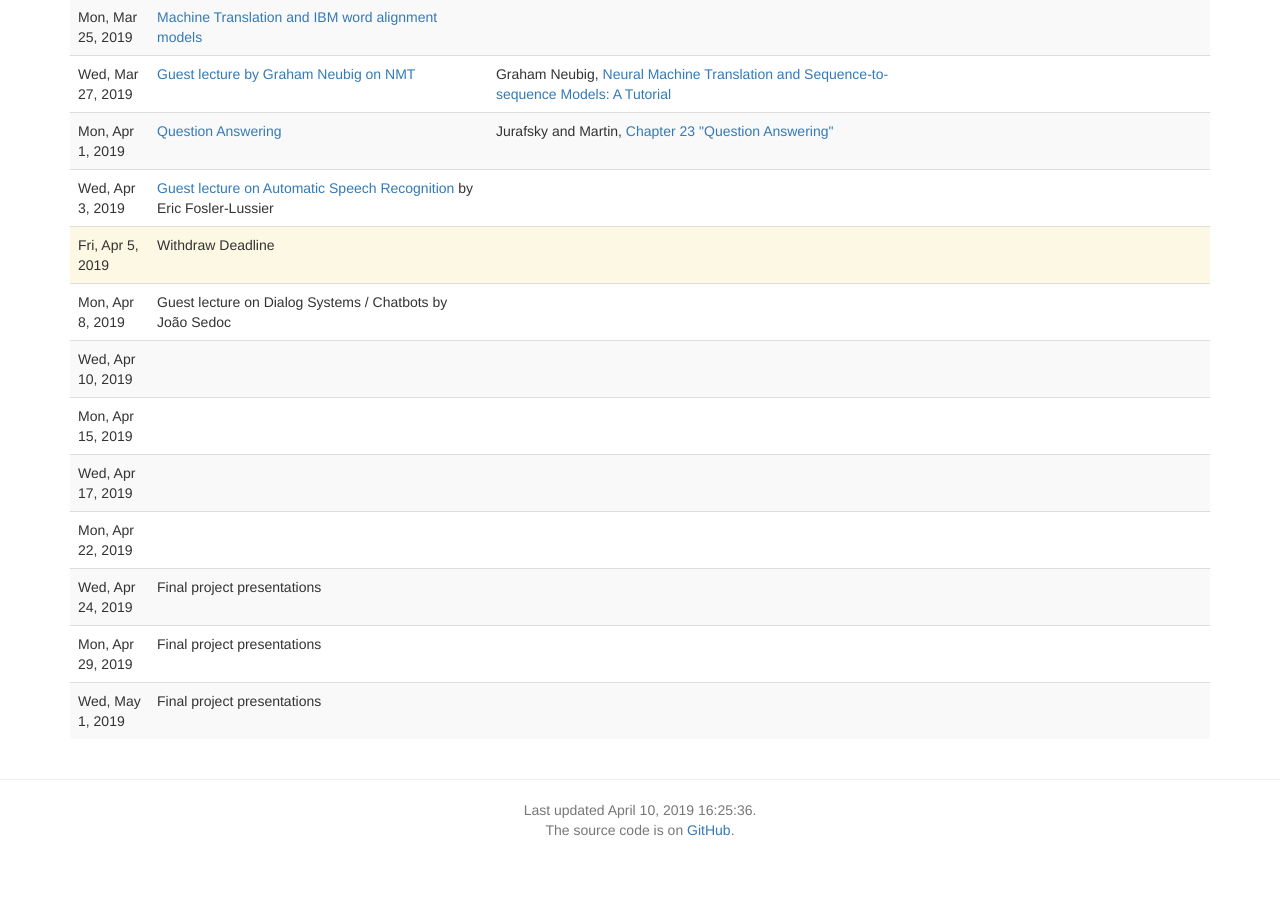
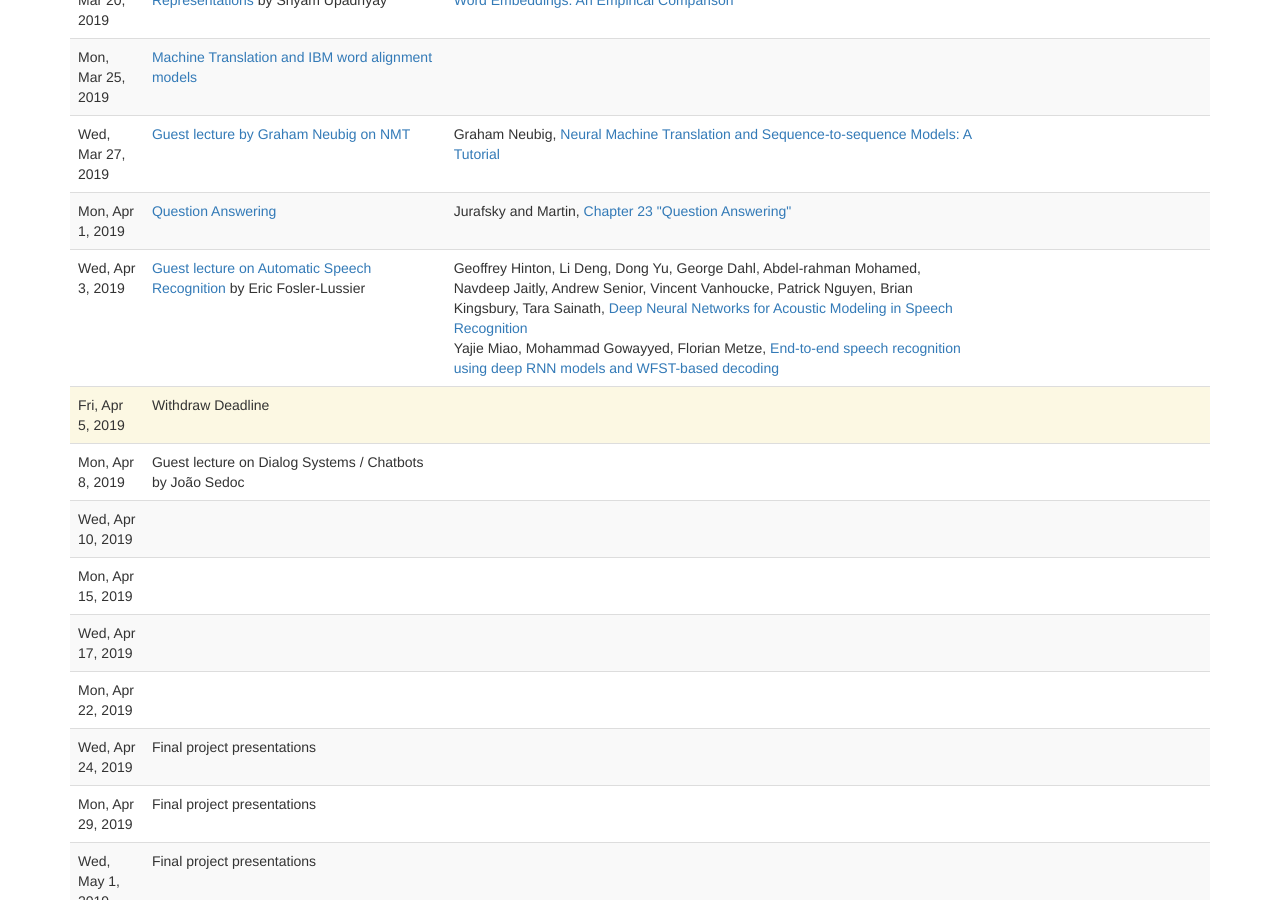
Before and after one commit to computational-linguistics-class/computational-linguistics-class.github.io, a Jekyll site: the page built from lectures.md, in a window 1280 px wide and 900 px high, scrolled down 2120 px. Built offline with Jekyll 4.4.1, drawn with Linux system fonts in a browser that asks for light colours; nearby versions of some CDN libraries; a script that is not in the unit is left out; before the commit the page ends 2960 px from its top, so only the background shows below that.

Commit message:
Update lectures.yaml

```diff
--- a/_data/lectures.yaml
+++ b/_data/lectures.yaml
@@ -320,6 +320,14 @@
   speaker: Eric Fosler-Lussier
   slides_credit: Eric Fosler-Lussier
   readings:
+    -
+      title: Deep Neural Networks for Acoustic Modeling in Speech Recognition
+      authors: Geoffrey Hinton, Li Deng, Dong Yu, George Dahl, Abdel-rahman Mohamed, Navdeep Jaitly, Andrew Senior, Vincent Vanhoucke, Patrick Nguyen, Brian Kingsbury, Tara Sainath
+      url: https://www.microsoft.com/en-us/research/publication/deep-neural-networks-for-acoustic-modeling-in-speech-recognition/
+    -
+      title: End-to-end speech recognition using deep RNN models and WFST-based decoding
+      authors: Yajie Miao, Mohammad Gowayyed, Florian Metze
+      url: https://ieeexplore.ieee.org/abstract/document/7404790/authors#authors
 -
   date: 2019-04-05
   slides:
```
